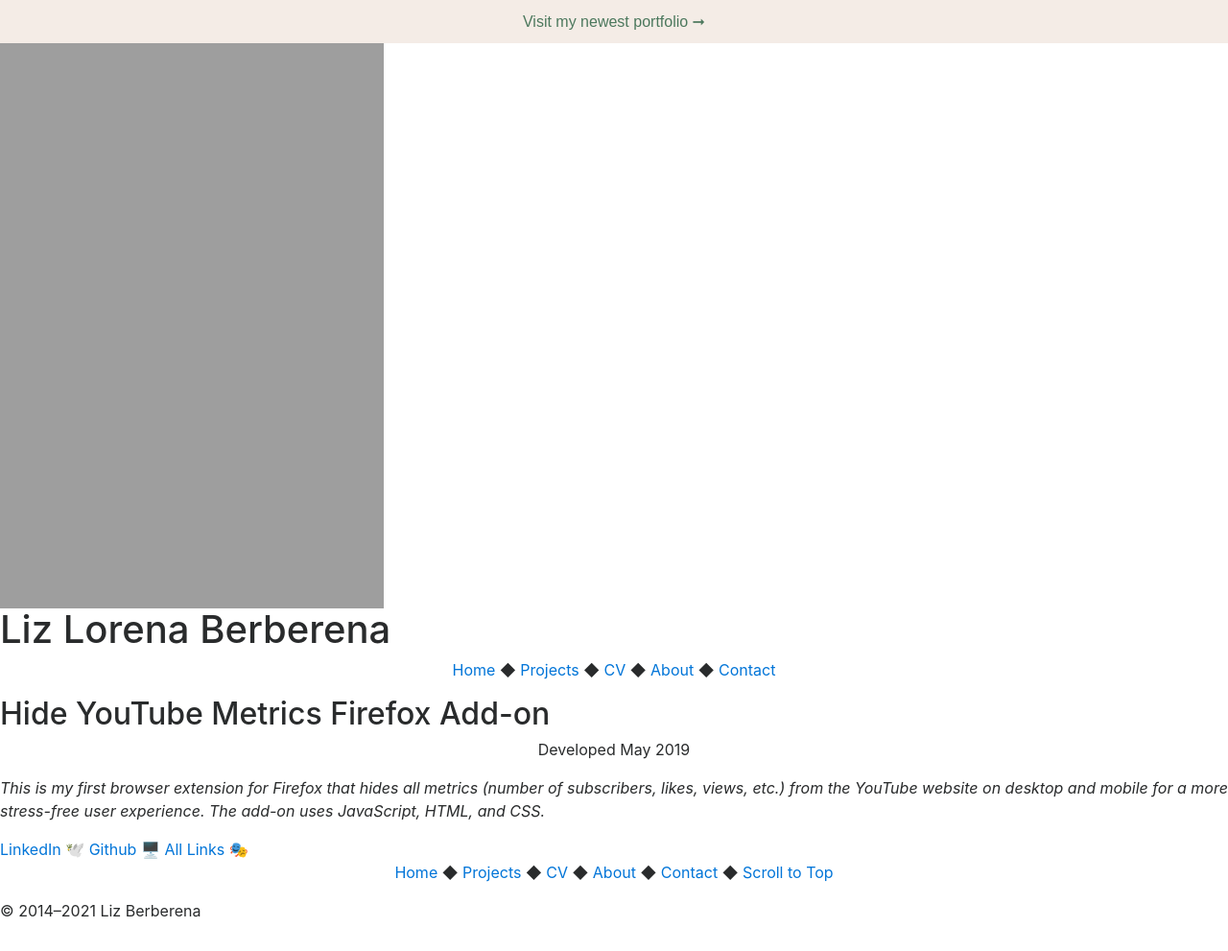
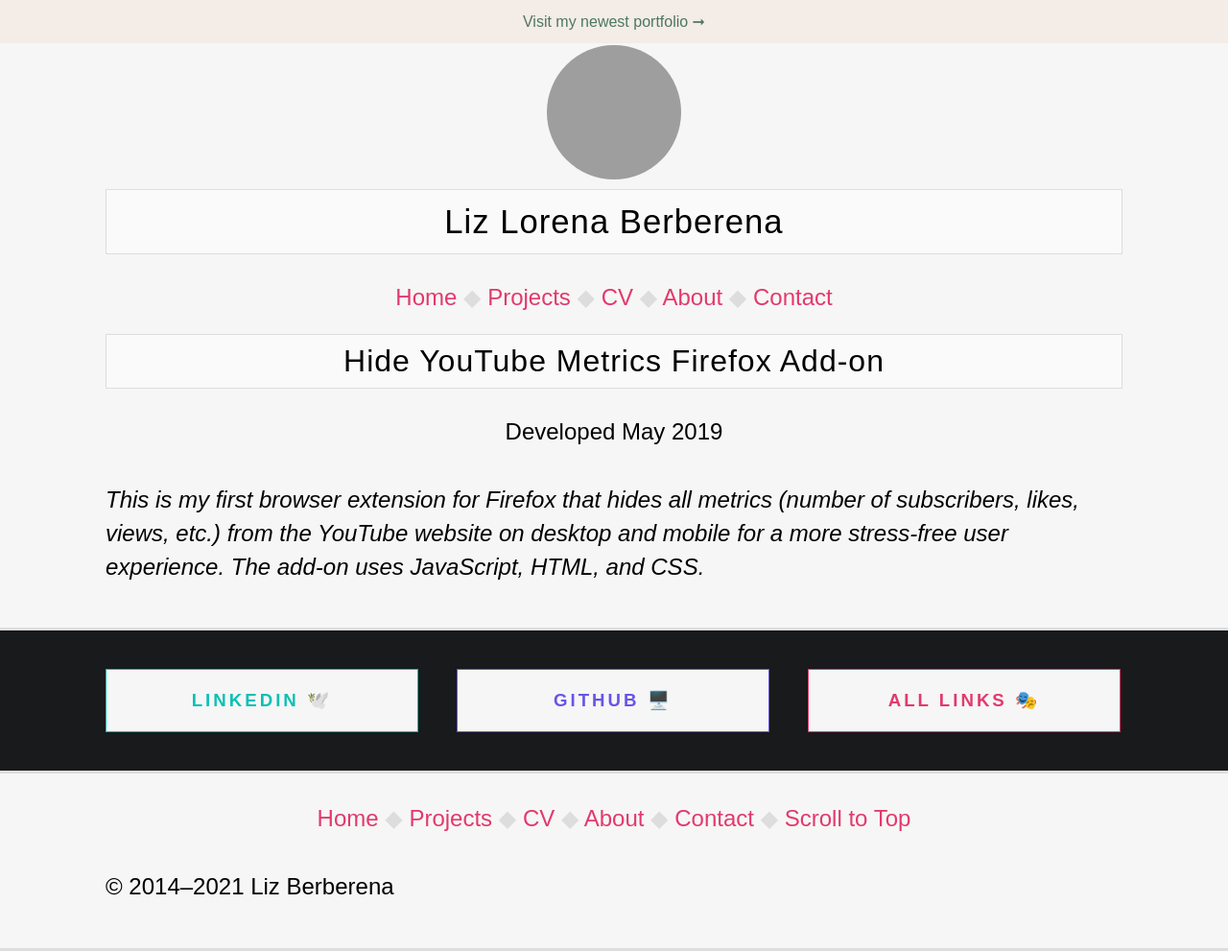
Before and after one commit to liz-lorena/2020, a Jekyll site: the page built from _posts/2019-05-06-hide-youtube-metrics-addon.md, in a window 1280 px wide and 991 px high. Shown: the whole window at 96% size. Built offline with Jekyll 4.4.1, drawn with Linux system fonts in a browser that asks for light colours.

Commit message:
Update post.html

```diff
--- a/_layouts/post.html
+++ b/_layouts/post.html
@@ -26,8 +26,8 @@
 
     <link rel="stylesheet" href="https://maxcdn.bootstrapcdn.com/bootstrap/4.0.0-alpha.6/css/bootstrap.min.css" integrity="sha384-rwoIResjU2yc3z8GV/NPeZWAv56rSmLldC3R/AZzGRnGxQQKnKkoFVhFQhNUwEyJ" crossorigin="anonymous">
 
-    <link href="{{ site.url }}/2021/index.css" rel="stylesheet">
-    <link href="{{ site.url }}/2021/cssreset.css" rel="stylesheet">
+    <link href="/2020/index.css" rel="stylesheet">
+    <link href="cssreset.css" rel="stylesheet">
     <link rel="shortcut icon" type="image/x-icon" href="{{ site.favicon }}">
 
     </head>
```
